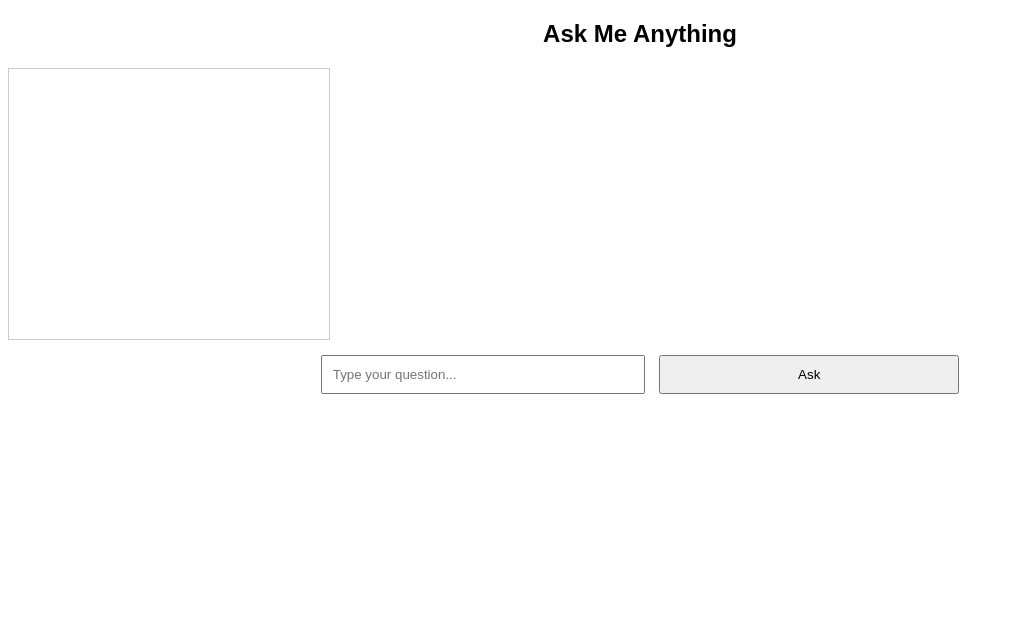
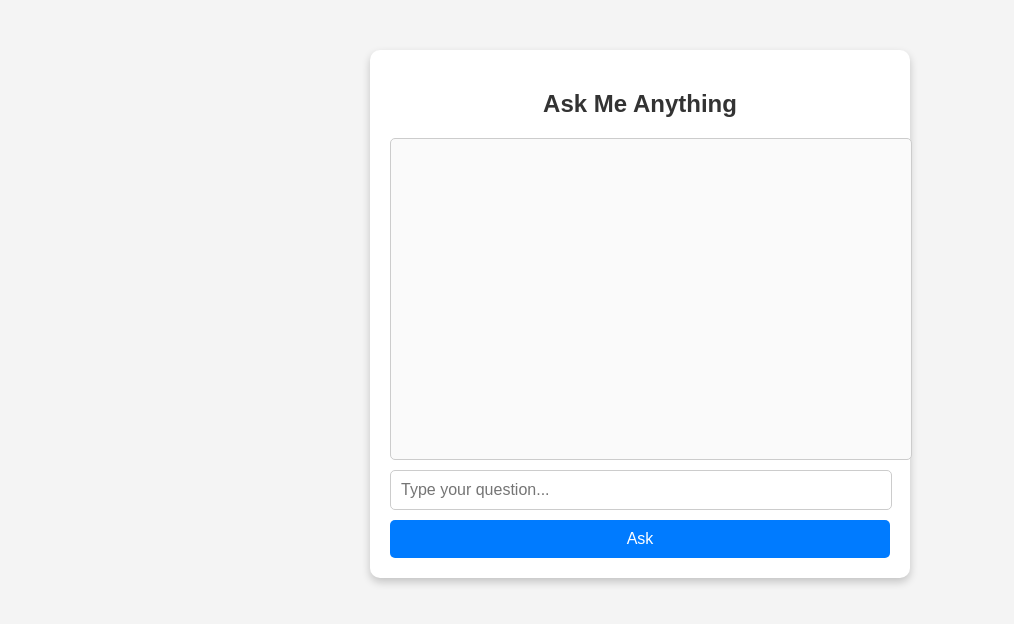
Before and after one commit to PanteaAria/study-buddy, a website: page index.html in a window 1280 px wide. Shown: the whole page, without its empty margins (0-1014 px from the left). Drawn offline with Linux system fonts and the light colour scheme.

Commit message:
Add files via upload

```diff
--- a/index.html
+++ b/index.html
@@ -8,53 +8,119 @@
         body {
             font-family: Arial, sans-serif;
             text-align: center;
+            background-color: #f4f4f4;
+            margin: 0;
+            padding: 0;
+        }
+        .container {
+            max-width: 500px;
+            margin: 50px auto;
+            background: white;
+            padding: 20px;
+            border-radius: 10px;
+            box-shadow: 0px 4px 8px rgba(0, 0, 0, 0.2);
+        }
+        h2 {
+            color: #333;
         }
         #chat-box {
-            width: 300px;
-            height: 250px;
+            width: 100%;
+            height: 300px; /* ✅ Bigger chat window */
             border: 1px solid #ccc;
             padding: 10px;
             overflow-y: auto;
-            margin-bottom: 10px;
+            background: #fafafa;
+            border-radius: 5px;
+            text-align: left;
+            font-size: 16px;
         }
-        input, button {
-            width: 300px;
+        .message {
+            margin: 5px 0;
+            padding: 8px;
+            border-radius: 5px;
+        }
+        .user {
+            background: #d1e7fd;
+            text-align: right;
+        }
+        .assistant {
+            background: #e6e6e6;
+        }
+        input {
+            width: calc(100% - 20px);
             padding: 10px;
-            margin: 5px;
+            margin-top: 10px;
+            border: 1px solid #ccc;
+            border-radius: 5px;
+            font-size: 16px;
+        }
+        button {
+            width: 100%;
+            padding: 10px;
+            margin-top: 10px;
+            background: #007bff;
+            color: white;
+            border: none;
+            border-radius: 5px;
+            font-size: 16px;
+            cursor: pointer;
+        }
+        button:hover {
+            background: #0056b3;
+        }
+        .loading {
+            font-style: italic;
+            color: #888;
         }
     </style>
 </head>
 <body>
-    <h2>Ask Me Anything</h2>
-    <div id="chat-box"></div>
-    <input type="text" id="user-input" placeholder="Type your question...">
-    <button onclick="sendMessage()">Ask</button>
+
+    <div class="container">
+        <h2>Ask Me Anything</h2>
+        <div id="chat-box"></div>
+        <input type="text" id="user-input" placeholder="Type your question..." onkeypress="handleKeyPress(event)">
+        <button onclick="sendMessage()">Ask</button>
+    </div>
 
     <script>
         async function sendMessage() {
-            const userInput = document.getElementById("user-input").value;
+            const userInput = document.getElementById("user-input").value.trim();
             const chatBox = document.getElementById("chat-box");
 
             if (!userInput) return;
 
-            chatBox.innerHTML += `<p><strong>You:</strong> ${userInput}</p>`;
+            chatBox.innerHTML += `<div class="message user"><strong>You:</strong> ${userInput}</div>`;
+            chatBox.innerHTML += `<div class="message assistant loading" id="loading">Thinking...</div>`;
+            chatBox.scrollTop = chatBox.scrollHeight; // Auto-scroll
+
+            document.getElementById("user-input").value = "";
 
             try {
-                const response = await fetch("https://study-buddy-tvni.onrender.com/ask", {  // ✅ FIXED URL
+                const response = await fetch("https://study-buddy-tvni.onrender.com/ask", {
                     method: "POST",
                     headers: { "Content-Type": "application/json" },
-                    body: JSON.stringify({ question: userInput }), // ✅ FIXED KEY
+                    body: JSON.stringify({ question: userInput }),
                 });
 
                 const data = await response.json();
-                chatBox.innerHTML += `<p><strong>GPT:</strong> ${data.response}</p>`;
+                document.getElementById("loading").remove(); // Remove loading indicator
+                chatBox.innerHTML += `<div class="message assistant"><strong>GPT:</strong> ${data.response}</div>`;
 
             } catch (error) {
-                chatBox.innerHTML += `<p><strong>Error:</strong> Unable to fetch response.</p>`;
+                document.getElementById("loading").remove(); // Remove loading indicator
+                chatBox.innerHTML += `<div class="message assistant"><strong>Error:</strong> Unable to fetch response.</div>`;
             }
 
-            document.getElementById("user-input").value = "";
+            chatBox.scrollTop = chatBox.scrollHeight; // Auto-scroll
+        }
+
+        function handleKeyPress(event) {
+            if (event.key === "Enter") {
+                sendMessage();
+            }
         }
     </script>
+
 </body>
 </html>
--- a/server.js
+++ b/server.js
@@ -133,6 +133,9 @@ app.post("/ask", async (req, res) => {
           .map(item => (item.type === "text" && item.text?.value ? item.text.value : ""))
           .filter(text => text) // Remove empty values
           .join("\n");
+
+        // ✅ Remove citations like
+        responseText = responseText.replace(/\【.*?\】/g, "").trim();
       }
     }
 
```
